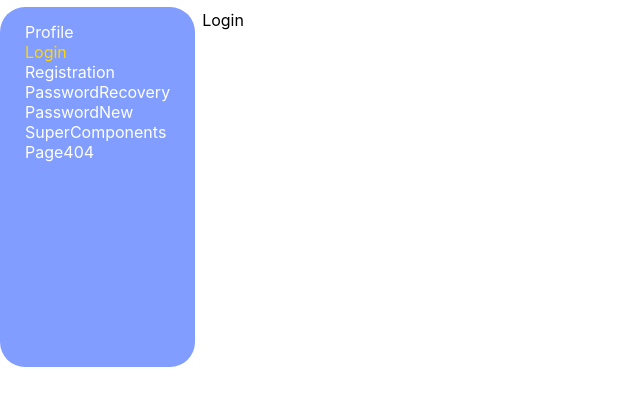
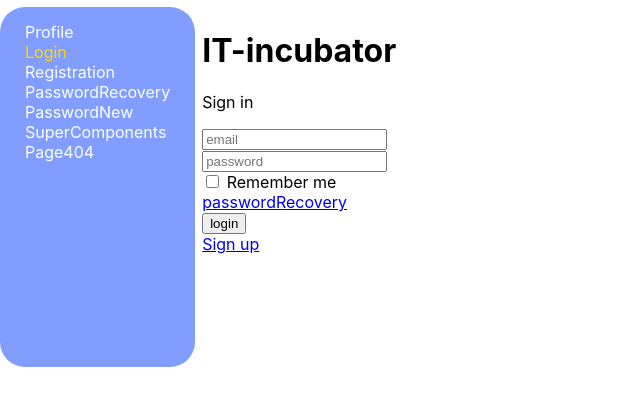
Before and after one commit to Igor-Yarakhovich/cards, a React (Create React App) app: page /#/login in a window 1280 px wide. Shown: the top 406 px of the page, without its empty margins (0-640 px from the left). Built offline with nearby package versions, Linux system fonts and the light colour scheme.

Commit message:
some UI, instance, thunk, server request-response

```diff
--- a/package.json
+++ b/package.json
@@ -12,6 +12,7 @@
     "@types/react": "^17.0.0",
     "@types/react-dom": "^17.0.0",
     "axios": "^0.24.0",
+    "formik": "^2.2.9",
     "gh-pages": "^3.2.3",
     "react": "^17.0.2",
     "react-dom": "^17.0.2",
--- a/src/app/App.tsx
+++ b/src/app/App.tsx
@@ -3,7 +3,8 @@ import './App.css';
 import {Main} from "../features/main/Main";
 import {Navbar} from "../features/navbar/Navbar";
 
-//hello everybody  1111111111111111
+
+
 
 const App = () => {
     return (
--- a/src/components/login/Login.tsx
+++ b/src/components/login/Login.tsx
@@ -1,9 +1,70 @@
 import React from "react";
+import {useDispatch, useSelector} from "react-redux";
+import {useFormik} from "formik";
+import {FormikErrorType} from "./loginPage-api";
+import {loginTC} from "./loginReducer";
+import {Navigate} from "react-router-dom";
+import {AppRootStateType} from "../../app/store";
 
 export const Login: React.FC = () => {
+
+    const isLoggedIn = useSelector<AppRootStateType, boolean>(state => state.login.isLoggedIn)
+    const dispatch = useDispatch()
+    const formik = useFormik({
+        initialValues: {
+            email: '',
+            password: '',
+            rememberMe: false
+        },
+        validate: (values) => {
+            const errors: Partial<FormikErrorType> = {};
+            if (!values.password) {
+                errors.password = 'Required';
+            } else if (values.password.length>15) {
+                errors.password = 'Your password should be not longer then 15 characters';
+            }
+            if (!values.email) {
+                errors.email = 'Required';
+            } else if (!/^[A-Z0-9._%+-]+@[A-Z0-9.-]+\.[A-Z]{2,4}$/i.test(values.email)) {
+                errors.email = 'Invalid email address';
+            }
+            return errors;
+        },
+        onSubmit: values => {
+            formik.resetForm();
+            dispatch(loginTC(values))
+        }
+    })
+
+    if (isLoggedIn) {
+        return <Navigate to='/profile'/>
+    }
     return (
         <div>
-            Login
+            <h1> IT-incubator</h1>
+            <p>Sign in</p>
+            <form onSubmit={formik.handleSubmit}>
+                <div>
+                    <input type={"email"} placeholder={'email'}
+                           {...formik.getFieldProps('email')}/>
+                </div>
+                {formik.touched.email &&
+                formik.errors.email && <div style={{color: 'red'}}>{formik.errors.email}</div>}
+                <div>
+                    <input type={"password"} placeholder={'password'}
+                           {...formik.getFieldProps('password')}/>
+                </div>
+                {formik.touched.password &&
+                formik.errors.password && <div style={{color: 'red'}}>{formik.errors.password}</div>}
+                <div>
+                    <input type={'checkbox'}/> Remember me
+                </div>
+                <a href={'#/registration'}> passwordRecovery</a>
+                <div>
+                    <button type={'submit'}>login</button>
+                </div>
+                <a href={'#/passwordRecovery'}> Sign up</a>
+            </form>
         </div>
     )
 }
--- /dev/null
+++ b/src/components/login/loginPage-api.ts
@@ -0,0 +1,35 @@
+import axios, {AxiosResponse} from 'axios'
+
+const instance = axios.create({
+    baseURL: 'http://localhost:7542/2.0/',
+    withCredentials: true,
+})
+
+// api
+export const authAPI = {
+    login(data: FormikErrorType) {
+        return instance.post <FormikErrorType, AxiosResponse<ResponseType>>('auth/login', data)
+    }
+}
+export type FormikErrorType = {
+    email: string,
+    password: string,
+    rememberMe: boolean
+}
+export type ResponseType = {
+
+    _id: string;
+    email: string;
+    name: string;
+    avatar?: string;
+    publicCardPacksCount: number; // количество колод
+
+    created: Date;
+    updated: Date;
+    isAdmin: boolean;
+    verified: boolean; // подтвердил ли почту
+    rememberMe: boolean;
+
+    error?: string;
+
+}
--- a/src/components/login/loginReducer.ts
+++ b/src/components/login/loginReducer.ts
@@ -1,19 +1,30 @@
-const initialState = {};
+import {Dispatch} from "redux";
+import {authAPI, FormikErrorType} from "./loginPage-api";
 
-export const loginReducer = (state: InitialStateType = initialState, action: AppActionType): InitialStateType => {
+const initialState = {
+    isLoggedIn: false
+};
+type InitialStateType = typeof initialState;
+export const loginReducer = (state: InitialStateType = initialState, action: ActionType): InitialStateType => {
     switch (action.type) {
-        case "APP/SET-STATUS":
-            return state;
+        case 'login/SET-IS-LOGGED-IN':
+            return {...state, isLoggedIn: action.value}
         default:
             return state;
     }
 };
 
 // actions
-const setAppStatusAC = () => ({type: "APP/SET-STATUS"} as const)
-
+export const setIsLoggedInAC = (value: boolean) =>
+    ({type: 'login/SET-IS-LOGGED-IN', value} as const)
+// types
+export type ActionType = ReturnType<typeof setIsLoggedInAC>
 // thunks
-
-// types
-type InitialStateType = typeof initialState;
-export type AppActionType = ReturnType<typeof setAppStatusAC>
+export const loginTC = (data: FormikErrorType) => (dispatch: Dispatch<ActionType>) => {
+    authAPI.login(data)
+        .then(res => {
+            debugger
+            if (res.data) {
+                dispatch(setIsLoggedInAC(true))
+            }
+                    })}
--- a/src/index.tsx
+++ b/src/index.tsx
@@ -4,12 +4,16 @@ import './index.css';
 import App from './app/App';
 import reportWebVitals from './reportWebVitals';
 import {HashRouter} from "react-router-dom";
+import {store} from "./app/store";
+import {Provider} from "react-redux";
 
 ReactDOM.render(
     <React.StrictMode>
+        <Provider store={store}>
         <HashRouter>
             <App/>
         </HashRouter>
+           </Provider>
     </React.StrictMode>,
     document.getElementById('root')
 );
```
Also changed, not shown: 1 other file (tests, documents, lock files or other folders).
